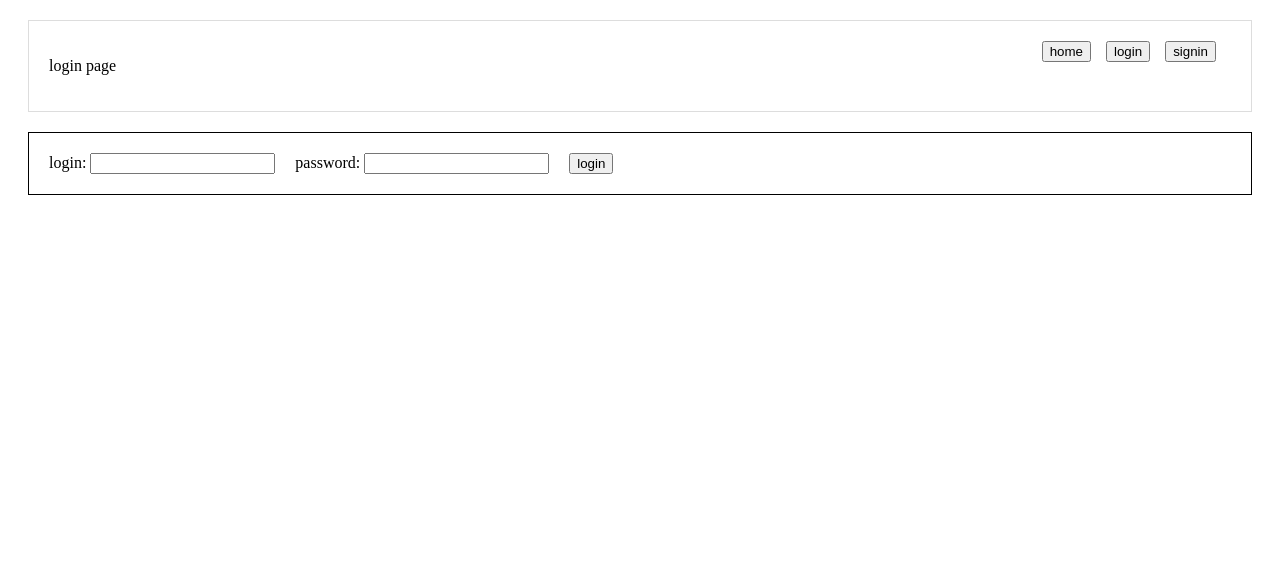
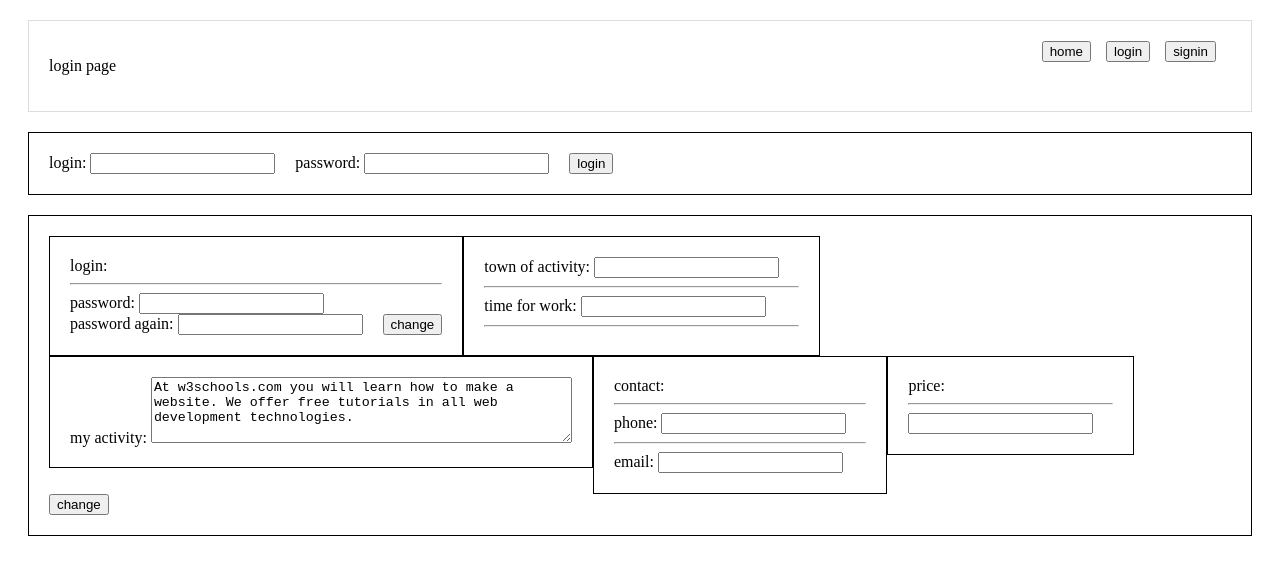
Before and after one commit to hbo83/praceNext, a Next.js app: page /login in a window 1280 px wide. Shown: the top 574 px of the page. Built offline with nearby package versions, Linux system fonts and the light colour scheme.

Commit message:
galerie my nejak nejde vlozit

```diff
--- /dev/null
+++ b/components/CustomersData.js
@@ -0,0 +1,76 @@
+import Link from 'next/link'
+
+const style = {
+  input: {
+    marginRight: 20
+  }
+}
+
+const changeReq = () => {
+  $.ajax({
+          url: "http://localhost:3001/update",
+          xhrFields: {
+            withCredentials: true
+          },
+          data: {
+            login: login,
+            pass: pass
+          }
+  }).done( function(result) {
+    console.log(result[0].login)
+    alert(`jste prihlasen jako, ${result[0].login}`)
+  });
+}
+const CustomersData = () => (
+    <div style={{margin: 20, padding: 20, border: "1px solid black", display: "flex", alignItems: "flex-start", flexWrap: "wrap"}}>
+      <div style={{margin: 0, padding: 20, border: "1px solid black"}}>
+        login:&nbsp;
+        <hr />
+        password:&nbsp;
+        <input style={style.input} type="password" maxLength="20" />
+        <br />
+        password again:&nbsp;
+        <input style={style.input} type="password" maxLength="20" />
+        <button onClick={changeReq}>change</button>
+      </div>
+      <div style={{margin: 0, padding: 20, border: "1px solid black"}}>
+        town of activity:&nbsp;
+        <input style={style.input} type="text" maxLength="20" />
+        <hr />
+        time for work:&nbsp;
+        <input style={style.input} type="text" maxLength="20" />
+        <hr />
+
+      </div>
+      <div style={{margin: 0, padding: 20, border: "1px solid black"}}>
+        my activity:&nbsp;
+        <textarea rows="4" cols="50">
+        At w3schools.com you will learn how to make a
+        website. We offer free tutorials in all web development technologies.
+        </textarea>
+
+      </div>
+      <div style={{margin: 0, padding: 20, border: "1px solid black"}}>
+        contact:&nbsp;
+        <hr />
+        phone:&nbsp;
+        <input style={style.input} type="text" maxLength="20" />
+        <hr />
+        email:&nbsp;
+        <input style={style.input} type="text" maxLength="20" />
+
+
+      </div>
+      <div style={{margin: 0, padding: 20, border: "1px solid black"}}>
+        price:&nbsp;
+        <hr />
+
+        <input style={style.input} type="text" maxLength="20" />
+      </div>
+      <div style={{width: "100%"}}>
+      <button onClick={changeReq}>change</button>
+      </div>
+    </div>
+)
+
+export default CustomersData
--- /dev/null
+++ b/components/Galery.js
@@ -0,0 +1 @@
+export default () => <div style={{margin: 5, padding: 20, border: "1px solid black"}}>dss</div>
--- /dev/null
+++ b/components/Img.js
@@ -0,0 +1,3 @@
+export default () => <div>
+  <img src={require('../img/kryton.jpg')} />
+</div>
--- a/components/LoginForm.js
+++ b/components/LoginForm.js
@@ -36,7 +36,8 @@ const loginReq = (e) => {
               pass: pass
             }
     }).done( function(result) {
-      alert(result)
+      console.log(result[0].login)
+      alert(`jste prihlasen jako, ${result[0].login}`)
     });
 
   } else {
--- a/package.json
+++ b/package.json
@@ -16,6 +16,7 @@
     "jquery": "^3.3.1",
     "mongodb": "^3.1.0-beta4",
     "next": "^4.2.0",
+    "next-images": "^0.10.2",
     "react": "^16.2.0",
     "react-dom": "^16.2.0"
   }
--- a/pages/login.js
+++ b/pages/login.js
@@ -1,5 +1,6 @@
 import Layout from '../components/MyLayout.js'
 import LoginForm from '../components/LoginForm.js'
+import CustomersData from '../components/CustomersData.js'
 
 export default () => (
   <div>
@@ -7,5 +8,6 @@ export default () => (
     <p>login page</p>
   </Layout>
   <LoginForm />
+  <CustomersData />
   </div>
 )
```
Also changed, not shown: components/CustomersCard.js (added, +40 -0 lines), components/SearchBar.js (added, +12 -0 lines), pages/index.js (+9 -0 lines), img/kryton.jpg (added), 1 other file (tests, documents, lock files or other folders).
